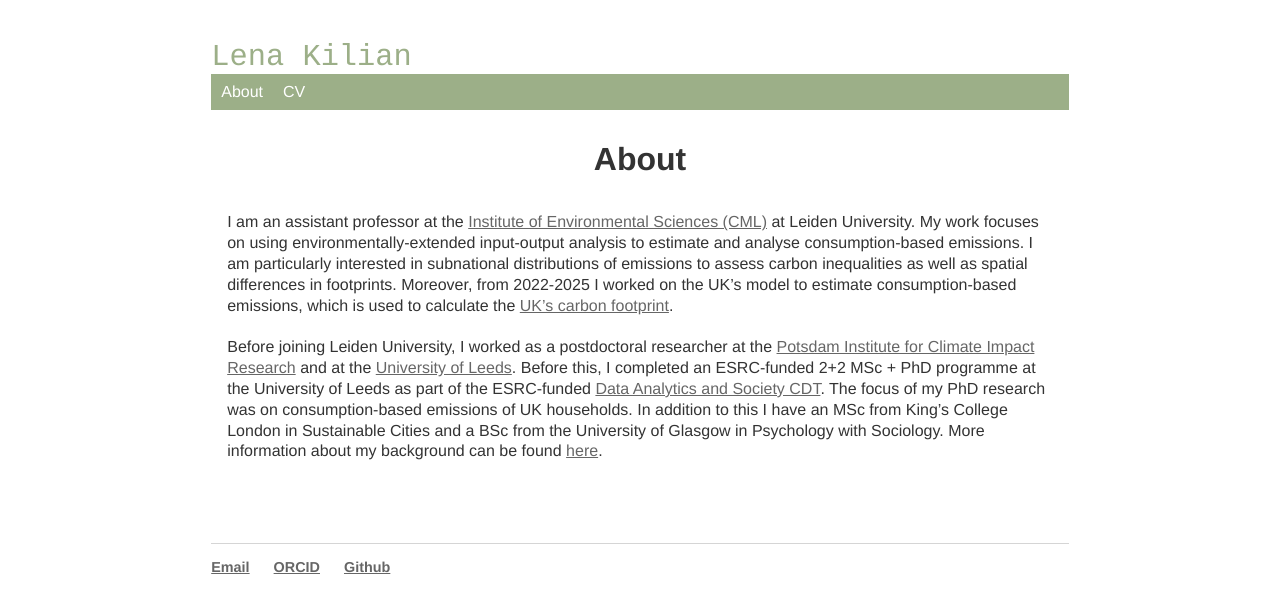
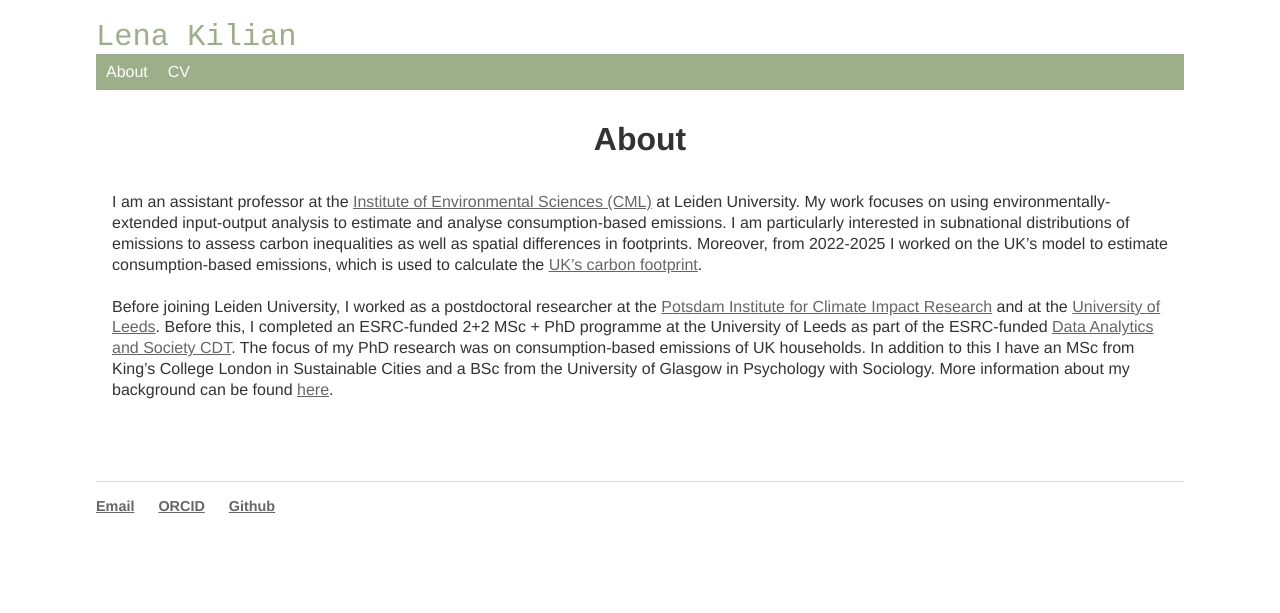
Before and after one commit to lena-kilian/lena-kilian.github.io, a Jekyll site: the page built from index.md, in a window 1280 px wide. Shown: the top 613 px of the page. Built offline with Jekyll 4.4.1, drawn with Linux system fonts in a browser that asks for light colours; our own code applies the rules of GitHub Pages for plain Markdown files.

Commit message:
Update main.css

```diff
--- a/css/main.css
+++ b/css/main.css
@@ -1,6 +1,6 @@
 body {
-     margin: 40px auto;
-     width: 67%;
+     margin: 20px auto;
+     width: 85%;
  }
 
 title {
```
